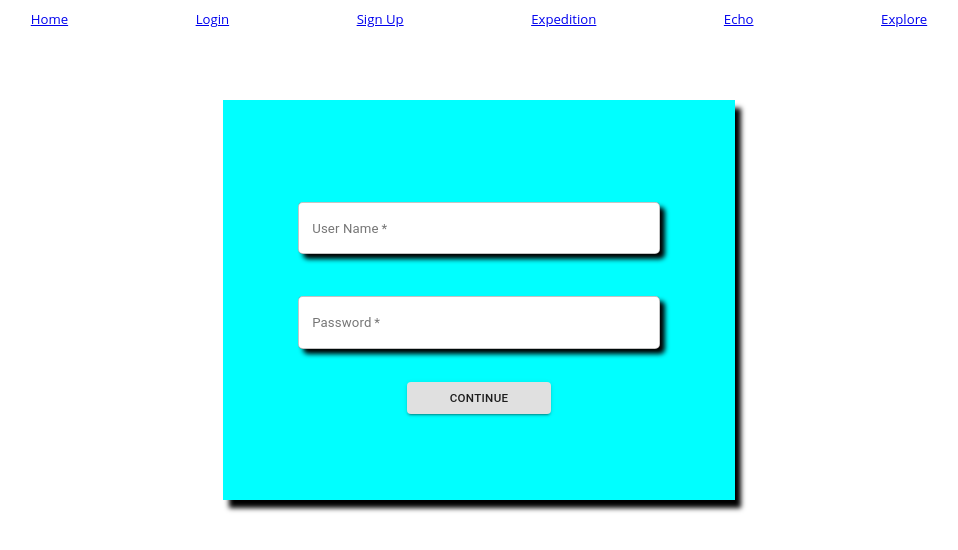
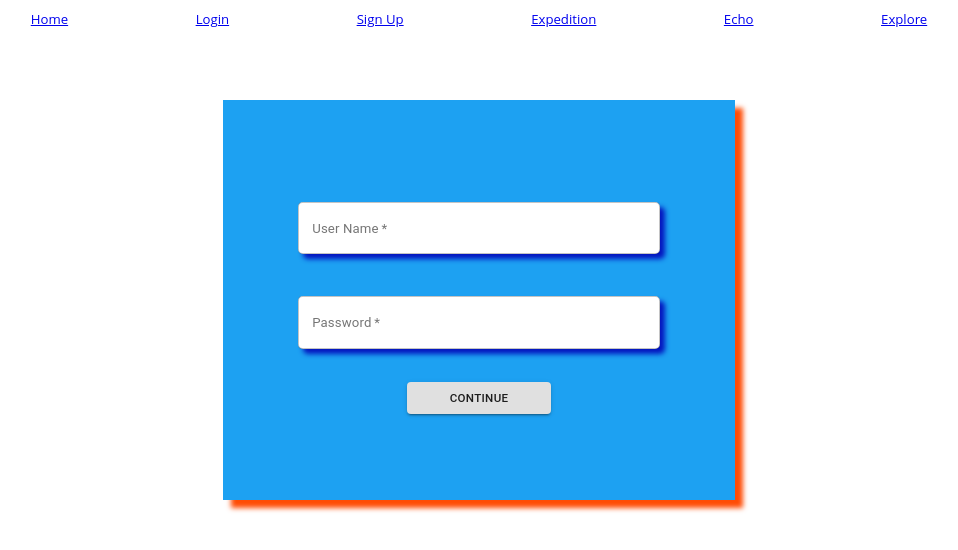
Before and after one commit to Fishfriends-Build-Week/Front-End, a React (Create React App) app in the folder fe/: page /signup in a window 1280 px wide. Shown: the top 550 px of the page, without its empty margins (161-1119 px from the left). Built offline with nearby package versions, Linux system fonts and the light colour scheme.

Commit message:
Updated styling for Sign up form.

```diff
--- a/fe/package.json
+++ b/fe/package.json
@@ -13,6 +13,7 @@
     "node-sass": "^4.13.0",
     "react": "^16.12.0",
     "react-dom": "^16.12.0",
+    "react-material-ui-form-validator": "^2.0.9",
     "react-router-dom": "^5.1.2",
     "react-scripts": "3.3.0",
     "serialize-javascript": "^2.1.2",
--- a/fe/src/components/Signup/FormUserDetails.jsx
+++ b/fe/src/components/Signup/FormUserDetails.jsx
@@ -3,17 +3,18 @@ import TextField from '@material-ui/core/TextField';
 import Button from '@material-ui/core/Button';
 import Container from '@material-ui/core/Container';
 import { makeStyles } from '@material-ui/styles';
+// import { ValidatorForm, TextValidator } from 'react-material-ui-form-validator';
 
 const useStyles = makeStyles({
     wrapper: {
         maxWidth: '40%',
         height: '50vh',
-        background: '#00FFFF',
+        background: '#1DA1F2',
         justifyContent: 'center',
         alignItems: 'center',
         display: 'flex',
         margin: '0 auto',
-        boxShadow: '6px 8px 5px #000'
+        boxShadow: '8px 8px 5px #FF4C05'
     },
 
     form: {
@@ -27,7 +28,7 @@ const useStyles = makeStyles({
         borderRadius: '5px',
         alignItems: 'center',
         justifyContent:'center',
-        boxShadow: '5px 5px 5px #000'
+        boxShadow: '5px 5px 5px #0415BF'
 
     }
 })
@@ -76,19 +77,6 @@ const FormUserDetails = props => {
                 id='password'
                 autoComplete='current-password'
                 />
-            {/* <TextField className={classes.text}
-                onChange={handleChanges('cPassword')}
-                defaultValue={values.cPassword}
-                variant='outlined'
-                margin='normal'
-                required
-                fullWidth
-                name='cPassword'
-                label='Confirm Password'
-                type='password'
-                id='cPassword'
-                autoComplete='current-password'
-                /> */}
             <Button
                 type='submit'
                 onSubmit={props.onSubmit}
--- a/fe/src/components/Signup/UserForm.jsx
+++ b/fe/src/components/Signup/UserForm.jsx
@@ -8,15 +8,14 @@ import { axiosWithAuth } from '../../utils/axiosWithAuth';
 
 
 
+
 const UserForm = props => {
 
-    const [steps, setSteps] = useState({
-      step: 1
-    });
-
     const [users, setUsers] = useState({
+        step: 1,
         username: '',
         password: '',
+        passwordError: ''
 
     });
 
@@ -72,22 +71,22 @@ const UserForm = props => {
 
 
     const nextStep = () => {
-        const { step } = steps;
-        setSteps({ ...steps, step: step + 1});
+        const { step } = users;
+        setUsers({ ...users, step: step + 1});
     };
 
     const prevStep = () => {
-        const { step } = steps;
-        setSteps({ ...steps, step: step - 1});
+        const { step } = users;
+        setUsers({ ...users, step: step - 1});
     };
 
     const handleChanges = input => e => {
         setUsers({ ...users, [input]: e.target.value });
-        console.log('Changes to user state', steps, users)
+        console.log('Changes to user state', users)
     };
 
-    // const { step } = users;
-    switch (steps) {
+    const { step } = users;
+    switch (step) {
         default:
         case 1:
             return(
```
Also changed, not shown: 1 other file (tests, documents, lock files or other folders).
